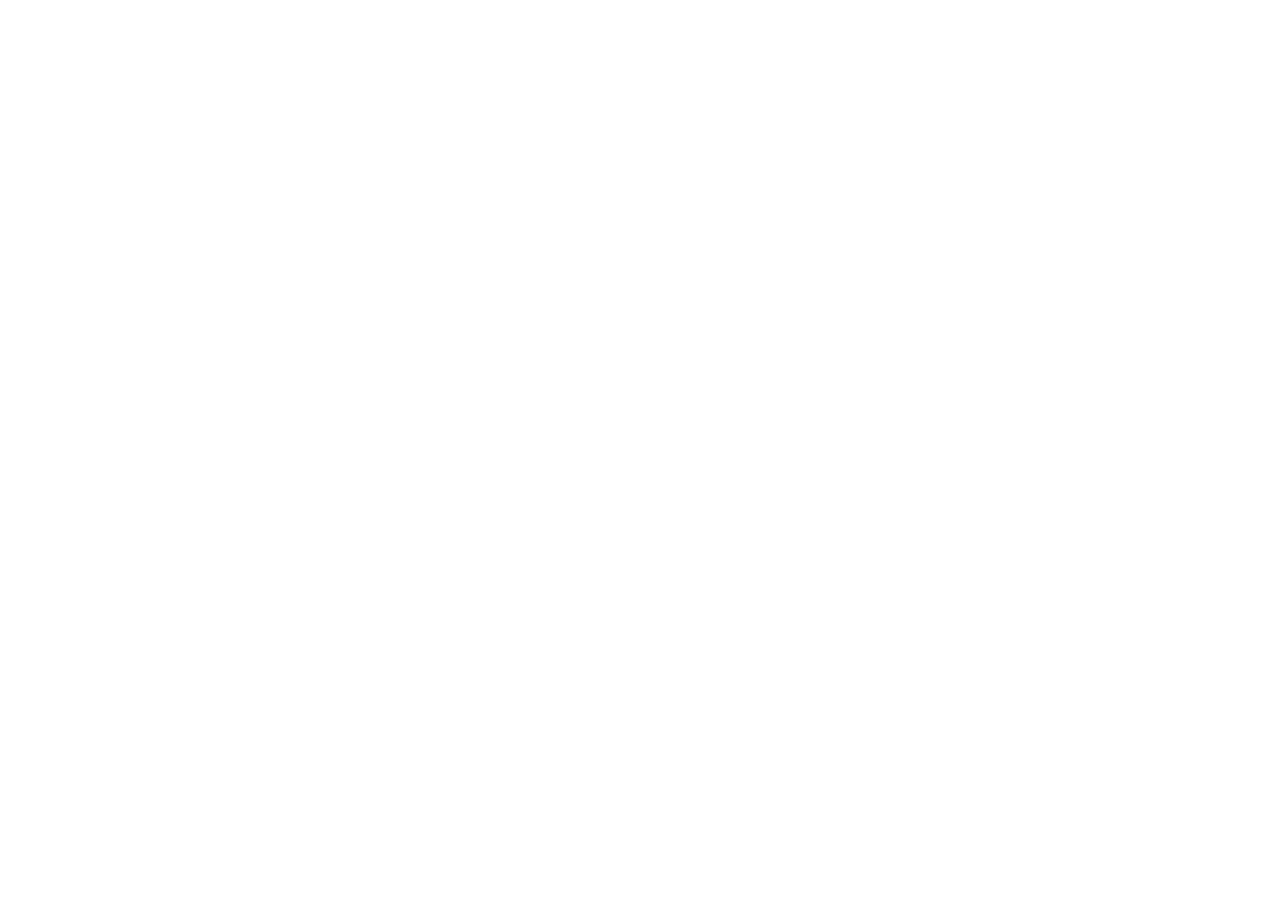
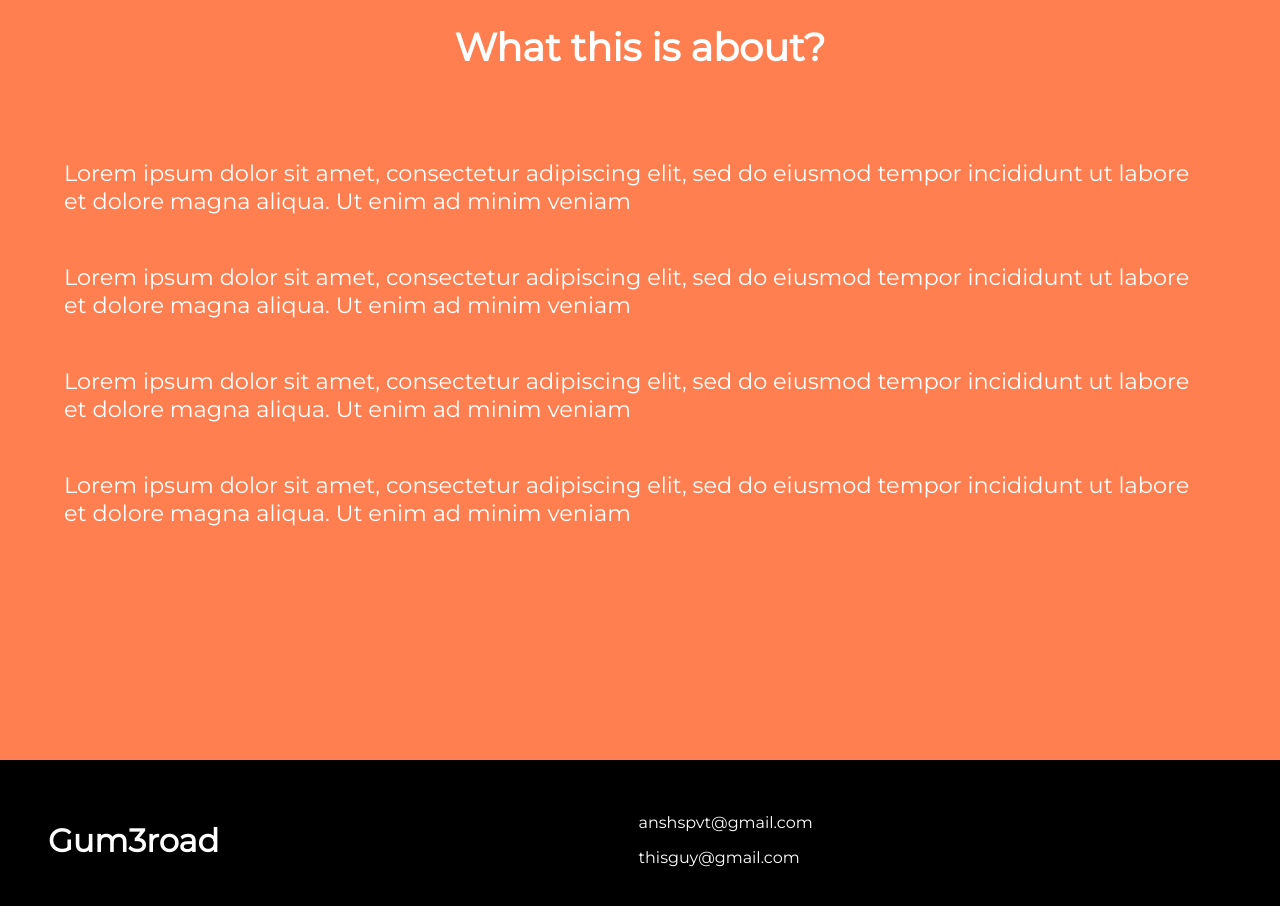
Before and after one commit to anshss/Gum3road, a Next.js app: page / in a window 1280 px wide. Shown: the part 840-1746 px from the top of the page. Before the commit the page ends 800 px from the top, so only its background shows below. Built offline with nearby package versions, Linux system fonts and the light colour scheme.

Commit message:
add pages

```diff
--- /dev/null
+++ b/components/Footer.js
@@ -0,0 +1,14 @@
+import styles from '../styles/home.module.scss'
+
+export default function Footer(){
+    return(
+        <div className={styles.footer}>
+            <h1>Gum3road</h1>
+            <div className={styles.mails}>
+                <p>anshspvt@gmail.com</p>
+                <p>thisguy@gmail.com</p>
+            </div>
+            <div></div>
+        </div>
+    )
+}
--- a/components/Login.js
+++ b/components/Login.js
@@ -8,7 +8,7 @@
 
 export default function Login(){
     const [LoggedIn, setLoggedIn] = useState(false);
-    const [DefaultAddress, setDefaultAddress] = useState();
+    const [DefaultAddress, setDefaultAddress] = useState('');
 
 
 
@@ -19,8 +19,7 @@
                 .then(result => {
                     setDefaultAddress(result[0]);
                     setLoggedIn(true);
-                    // window.localStorage.setItem('address', DefaultAddress);
-                    document.getElementById("account").innerHTML = DefaultAddress ;
+                    window.localStorage.setItem('address', result[0]);
                 })
             }
         }
--- /dev/null
+++ b/components/Second.js
@@ -0,0 +1,13 @@
+import styles from '../styles/home.module.scss'
+
+export default function Second() {
+    return(
+        <div className={styles.second}>
+            <h2>What this is about?</h2>
+            <p>Lorem ipsum dolor sit amet, consectetur adipiscing elit, sed do eiusmod tempor incididunt ut labore et dolore magna aliqua. Ut enim ad minim veniam</p>
+            <p>Lorem ipsum dolor sit amet, consectetur adipiscing elit, sed do eiusmod tempor incididunt ut labore et dolore magna aliqua. Ut enim ad minim veniam</p>
+            <p>Lorem ipsum dolor sit amet, consectetur adipiscing elit, sed do eiusmod tempor incididunt ut labore et dolore magna aliqua. Ut enim ad minim veniam</p>
+            <p>Lorem ipsum dolor sit amet, consectetur adipiscing elit, sed do eiusmod tempor incididunt ut labore et dolore magna aliqua. Ut enim ad minim veniam</p>
+        </div>
+    )
+}
--- a/pages/index.js
+++ b/pages/index.js
@@ -2,12 +2,16 @@
 import styles from '../styles/home.module.scss';
 import Navbar from '../components/Navbar'
 import First from '../components/First';
+import Second from '../components/Second';
+import Footer from '../components/Footer';
 
 export default function Home() {
     return(
         <div>
             <Navbar/>
             <First />
+            <Second />
+            <Footer />
         </div>
     )
 }
--- a/styles/home.module.scss
+++ b/styles/home.module.scss
@@ -2,7 +2,6 @@
     background-color: black;
     color: white;
     height: 10vh;
-    width: 100vw;
     display: flex;
     justify-content: space-between;
     align-items: center;
@@ -22,7 +21,6 @@
 .first {
   background-color: antiquewhite;
   height: 90vh;
-  width: 100vw;
   display: flex;
   justify-content: space-between;
   align-items: center;
@@ -52,9 +50,36 @@
 }
 
 .second {
-  height: 90vh;
+  height: 100vh;
+  background-color:coral;
+  color: white;
+  display: flex;
+  align-content: center;
+  flex-direction: column;
+
+  h2{
+    padding: 4rem;
+    font-size: 2.4rem;
+    align-self: center;
+  }
+
+  p{
+    font-size: 1.4rem;
+    padding: 1.5rem 4rem;
+  }
+
 }
 
 .footer{
-  height : 30vh;
+  height : 20vh;
+  background-color: black;
+  color: white;
+  display: flex;
+  justify-content: space-between;
+  align-items: center;
+  padding: 0 3rem;
+
+  p{
+    padding: 0.5rem;
+  }
 }
```
Also changed, not shown: pages/dashboard.js (+15 -6 lines), pages/payout.js (added, +10 -0 lines), pages/publish.js (added, +12 -0 lines), styles/dashboard.module.scss (+19 -1 lines).
